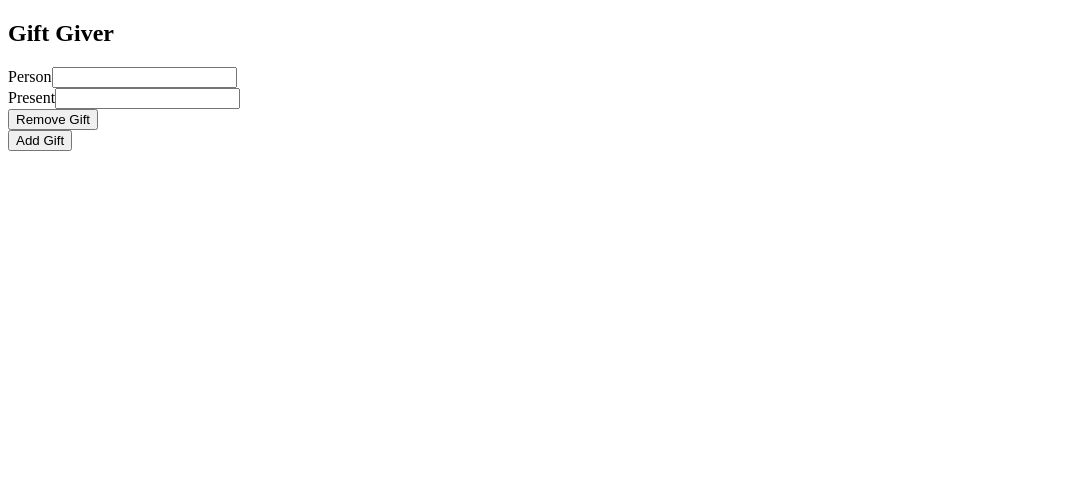
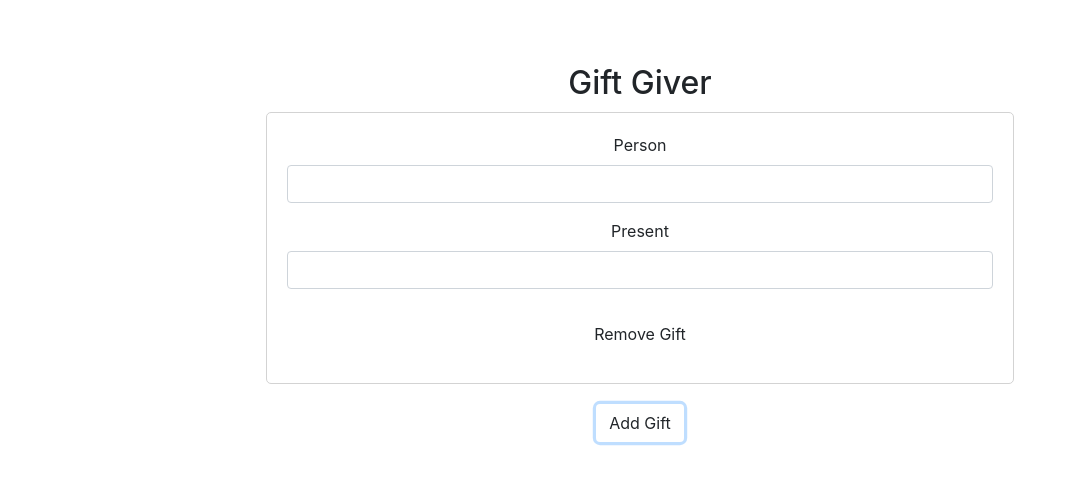
Before and after one commit to FarzadMo/GiftGiver-Test-Driven-Development, a React (Create React App) app in the folder gift-giver/: page / in a window 1280 px wide. Both pictures are taken after a click on the button "Add Gift". Shown: the top 484 px of the page, without its empty margins (0-1069 px from the left). Built offline with nearby package versions, Linux system fonts and the light colour scheme.

Commit message:
modifications to add CSS to our app

```diff
--- a/gift-giver/public/index.html
+++ b/gift-giver/public/index.html
@@ -24,6 +24,12 @@
       work correctly both with client-side routing and a non-root public URL.
       Learn how to configure a non-root public URL by running `npm run build`.
     -->
+    <link
+      rel="stylesheet"
+      href="https://stackpath.bootstrapcdn.com/bootstrap/4.4.1/css/bootstrap.min.css"
+      integrity="sha384-Vkoo8x4CGsO3+Hhxv8T/Q5PaXtkKtu6ug5TOeNV6gBiFeWPGFN9MuhOf23Q9Ifjh"
+      crossorigin="anonymous"
+    />
     <title>React App</title>
   </head>
   <body>
--- a/gift-giver/src/components/Gift.js
+++ b/gift-giver/src/components/Gift.js
@@ -15,7 +15,7 @@
   }
   render() {
     return (
-      <div>
+      <div className="gift">
         <Form>
           <FormGroup>
             <ControlLabel>Person</ControlLabel>
--- a/gift-giver/src/index.css
+++ b/gift-giver/src/index.css
@@ -0,0 +1,17 @@
+body {
+    text-align: center;
+    padding: 5%;
+    padding-left: 20%;
+    padding-right: 20%;
+}
+
+.gift{
+    border: 1px solid lightgray;
+    border-radius: 5px;
+    margin: 10px;
+    padding: 20px;
+}
+
+button {
+    margin: 10px;
+}
--- a/gift-giver/src/index.js
+++ b/gift-giver/src/index.js
@@ -1,5 +1,6 @@
 import React from "react";
 import { render } from "react-dom";
 import App from "./components/App";
+import "./index.css";
 
 render(<App />, document.getElementById("root"));
```
